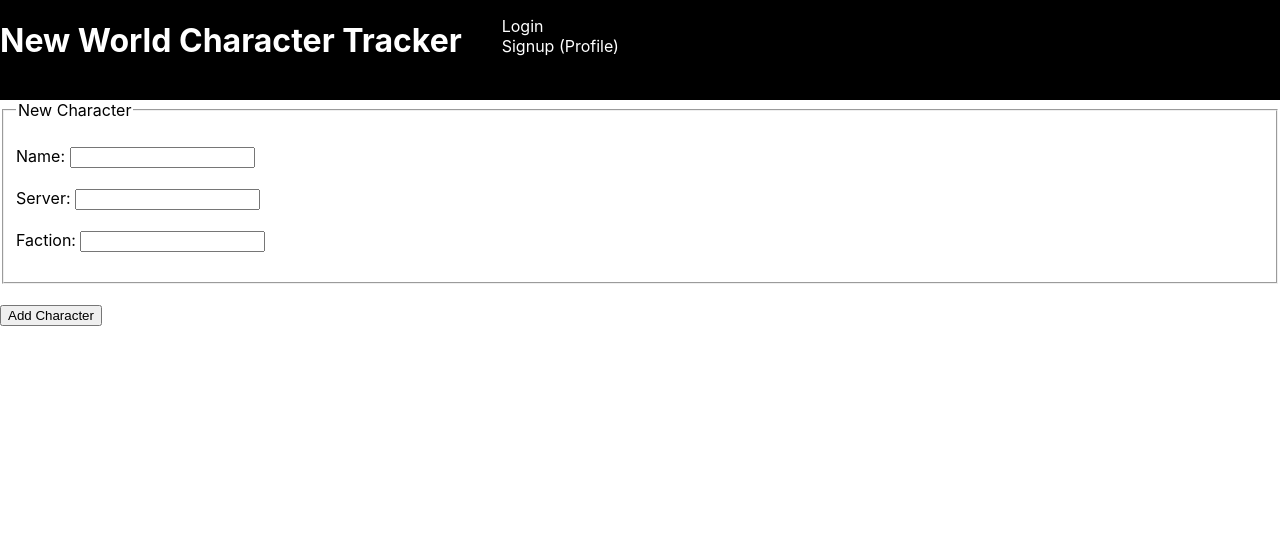
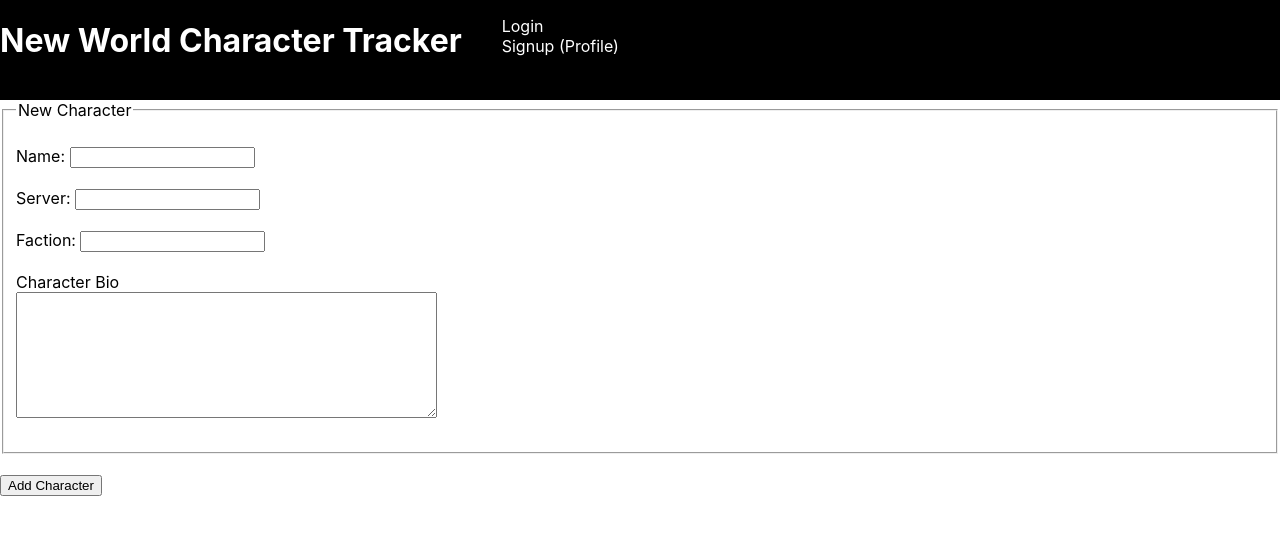
Before and after one commit to CajunTech/mmo-char-tracker-fe, a React (Create React App) app: page /user/newcharacter in a window 1280 px wide. Shown: the top 534 px of the page. Built offline with nearby package versions, Linux system fonts and the light colour scheme.

Commit message:
resolved signup issue - displayname required, but not being passed

```diff
--- a/src/App.js
+++ b/src/App.js
@@ -25,7 +25,16 @@
 			userData: [],
 			isLoggedIn: false,
 			currentUser: null,
+			displayName: ''
 		};
+	}
+
+	getProfile = () => {
+		axios
+			.get(`${BASE_URL}/user/profile/${localStorage.user}`)
+			.then((response) => {
+				console.log(response)
+			})
 	}
 
 	handleChange = (e) => {
@@ -37,6 +46,7 @@
 		const data = {
 			username: this.state.username,
 			password: this.state.password,
+			displayName: this.state.displayName
 		};
 		axios
 			.post(`${BASE_URL}/auth/signup`, data)
@@ -59,6 +69,7 @@
 				this.setState({ isLoggedIn: true });
 			})
 			.catch((error) => {
+				console.log(BASE_URL)
 				console.log(error);
 			});
 	};
@@ -104,6 +115,19 @@
 		this.setState({ password: '' });
 	};
 
+	createNewCharacter = (e) => {
+		const data = {
+			createdBy: localStorage.user,
+			characterName: e.target[1].value,
+			server: e.target[2].value,
+			faction: e.target[3].value,
+			characterBio: e.target[4].value,
+		};
+		console.log(data);
+		e.preventDefault();
+		axios.post(`${BASE_URL}/user/newcharacter`, data);
+	};
+
 	render() {
 		return (
 			<div className="App">
@@ -124,7 +148,7 @@
 				/>
 				<Route
 					path="/user/profile"
-					render={(routerProps) => <Profile {...routerProps} {...this.state} />}
+					render={(routerProps) => <Profile {...routerProps} {...this.state} getProfile={this.getProfile}/>}
 				/>
 				<Route
 					path="/user/login"
@@ -140,7 +164,11 @@
 				<Route
 					path="/user/newcharacter"
 					render={(routerProps) => (
-						<NewCharacter {...routerProps} {...this.state} />
+						<NewCharacter
+							{...routerProps}
+							{...this.state}
+							createNewCharacter={this.createNewCharacter}
+						/>
 					)}
 				/>
 			</div>
--- a/src/components/NewCharacter.js
+++ b/src/components/NewCharacter.js
@@ -2,17 +2,19 @@
 import data from './serverdata.json';
 
 export default function NewCharacter(props) {
-	const serverList = data.map((server, index) => <option value={server} key={index} />);
+	const serverList = data.map((server, index) => (
+		<option value={server} key={index} />
+	));
 
 	return (
 		<div>
-			<form>
-                {/* 5+ Must Know HTML Tags That Almost Nobody Knows - https://www.youtube.com/watch?v=iX_QyjdctsQ */}
+			<form onSubmit={props.createNewCharacter}>
+				{/* 5+ Must Know HTML Tags That Almost Nobody Knows - https://www.youtube.com/watch?v=iX_QyjdctsQ */}
 				<fieldset>
 					<legend>New Character</legend>
-                    <br/>
+					<br />
 					<label>Name: </label>
-					<input type="text" name="chracterName" autoComplete="off"/>
+					<input type="text" name="characterName" autoComplete="off" />
 					<br />
 					<br />
 					<label>Server: </label>
@@ -22,16 +24,20 @@
 					<datalist id="server-list">{serverList}</datalist>
 					<label>Faction: </label>
 					<input list="faction-list" type="text" name="faction" />
-                    <datalist id="faction-list">
-                        <option value="Covenant"/>
-                        <option value="Marauders"/>
-                        <option value="Syndicate"/>
-                    </datalist>
+					<datalist id="faction-list">
+						<option value="Covenant" />
+						<option value="Marauders" />
+						<option value="Syndicate" />
+					</datalist>
 					<br />
-                    <br/>
+					<br />
+					<label>Character Bio</label><br/>
+					<textarea id="bio" name="characterBio" rows="8" cols="50"/>
+					<br />
+					<br />
 				</fieldset>
-                <br/>
-                <button>Add Character</button>
+				<br />
+				<button>Add Character</button>
 			</form>
 		</div>
 	);
--- a/src/components/Profile.js
+++ b/src/components/Profile.js
@@ -2,6 +2,7 @@
 import {Link} from 'react-router-dom';
 
 function Profile(props) {
+    props.getProfile()
     return (
         <div>
             <h1>Profile Page</h1>
--- a/src/components/Signup.js
+++ b/src/components/Signup.js
@@ -15,7 +15,7 @@
 					name="username"
 					value={props.username}
 					autoComplete="off"
-				/>
+				/><br /><br />
 				Password:{' '}
 				<input
 					onChange={props.handleChange}
@@ -23,7 +23,7 @@
 					name="password"
 					value={props.password}
 					autoComplete="off"
-				/>
+				/><br /><br />
 				Confirm Password:{' '}
 				<input
 					onChange={props.handleChange}
@@ -31,7 +31,15 @@
 					name="confirmedPassword"
 					value={props.confirmedPassword}
 					autoComplete="off"
-				/>
+				/><br /><br />
+				Display Name:{' '}
+				<input
+					onChange={props.handleChange}
+					type="text"
+					name="displayName"
+					value={props.displayName}
+					autoComplete="off"
+				/><br /><br />
 				<button>Signup</button>
 			</form>
 		</div>
```
